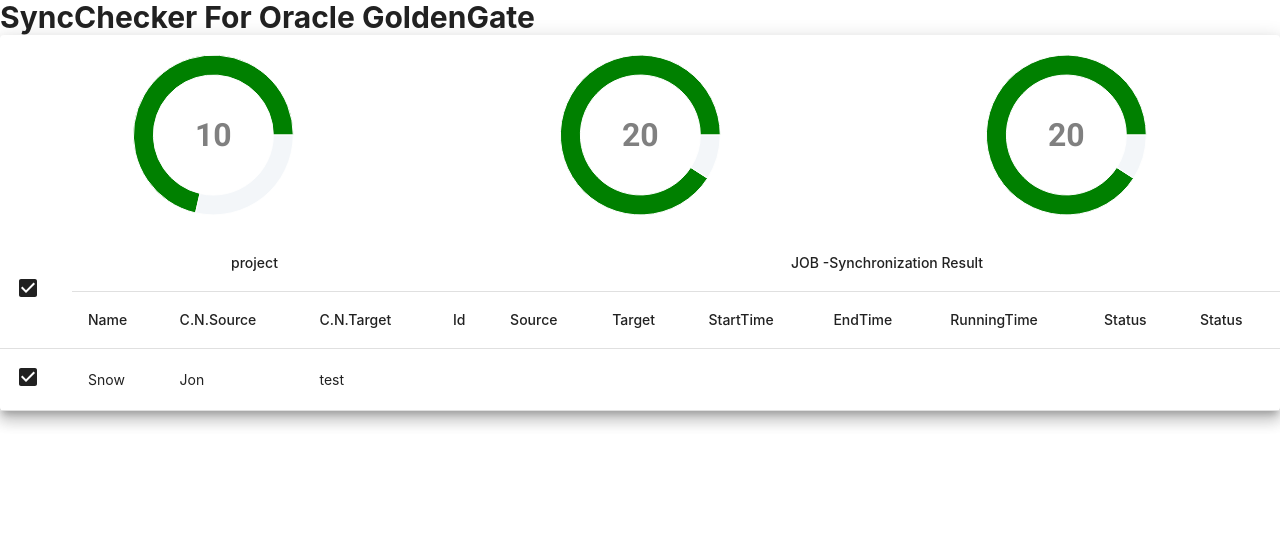
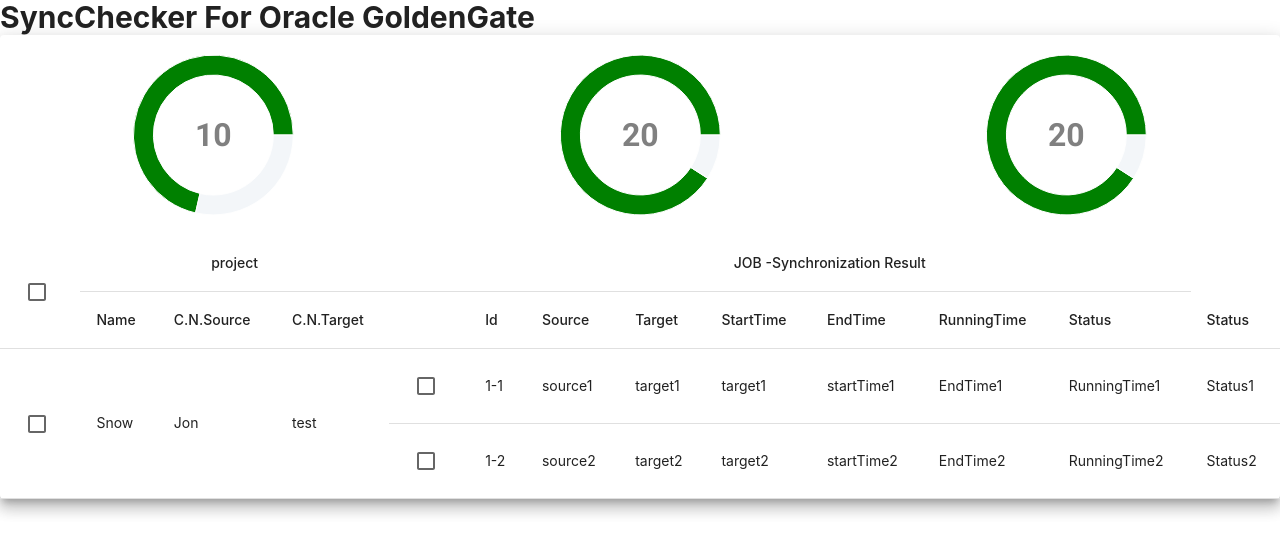
Before and after one commit to lettuceysh/sync_checker, a React (Create React App) app: page / in a window 1280 px wide. Shown: the top 554 px of the page. Built offline with nearby package versions, Linux system fonts and the light colour scheme.

Commit message:
feat: rowSpan이 2이상인 table type

```diff
--- /dev/null
+++ b/src/pageComponents/OperationManagement/OperationTable/RowItem.jsx
@@ -0,0 +1,36 @@
+import React from 'react';
+import TableRow from '@mui/material/TableRow';
+import { Checkbox, TableCell } from '@mui/material';
+
+const RowItem = ({ row, columns }) => {
+  return row.sub.map((sub, index) => {
+    const isFirstLine = index === 0;
+    return (
+      <TableRow hover role="checkbox" tabIndex={-1} key={row.id}>
+        {isFirstLine && (
+          <TableCell rowSpan={row.sub.length}>
+            <Checkbox />
+          </TableCell>
+        )}
+
+        {columns.map((column) => {
+          const value = (isFirstLine && row[column.field]) || sub[column.field];
+          return (
+            <>
+              {value && (
+                <TableCell
+                  key={column.field}
+                  rowSpan={isFirstLine && row[column.field] ? row.sub.length : 1}
+                >
+                  {value}
+                </TableCell>
+              )}
+            </>
+          );
+        })}
+      </TableRow>
+    );
+  });
+};
+
+export default RowItem;
--- /dev/null
+++ b/src/pageComponents/OperationManagement/OperationTable/index.jsx
@@ -0,0 +1,117 @@
+import React from 'react';
+import Table from '@mui/material/Table';
+import TableBody from '@mui/material/TableBody';
+import TableCell from '@mui/material/TableCell';
+import TableContainer from '@mui/material/TableContainer';
+import TableHead from '@mui/material/TableHead';
+import TableRow from '@mui/material/TableRow';
+
+import RowItem from './RowItem';
+import { Checkbox } from '@mui/material';
+
+const columns = [
+  { field: 'name', headerName: 'Name', width: 130 },
+  { field: 'source', headerName: 'C.N.Source', width: 130 },
+  { field: 'target', headerName: 'C.N.Target' },
+  { field: 'subCheck', headerName: '' },
+  { field: 'subId', headerName: 'Id' },
+  { field: 'subSource', headerName: 'Source' },
+  { field: 'subTarget', headerName: 'Target' },
+  { field: 'subTarget', headerName: 'StartTime' },
+  { field: 'startTime', headerName: 'EndTime' },
+  { field: 'EndTime', headerName: 'RunningTime' },
+  { field: 'RunningTime', headerName: 'Status' },
+  { field: 'Status', headerName: 'Status' }
+];
+
+const rows = [
+  {
+    id: 1,
+    name: 'Snow',
+    source: 'Jon',
+    target: 'test',
+    sub: [
+      {
+        subCheck: <Checkbox />,
+        subId: '1-1',
+        subSource: 'source1',
+        subTarget: 'target1',
+        startTime: 'startTime1',
+        EndTime: 'EndTime1',
+        RunningTime: 'RunningTime1',
+        Status: 'Status1'
+      },
+      {
+        subCheck: <Checkbox />,
+        subId: '1-2',
+        subSource: 'source2',
+        subTarget: 'target2',
+        startTime: 'startTime2',
+        EndTime: 'EndTime2',
+        RunningTime: 'RunningTime2',
+        Status: 'Status2'
+      }
+    ]
+  }
+];
+
+const OperationManageMentTable = () => {
+  return (
+    <TableContainer sx={{ maxHeight: 440 }}>
+      <Table stickyHeader aria-label="sticky table">
+        <TableHead>
+          <TableRow>
+            <TableCell rowSpan={2}>
+              <Checkbox />
+            </TableCell>
+            <TableCell align="center" colSpan={3}>
+              project
+            </TableCell>
+            <TableCell align="center"></TableCell>
+            <TableCell align="center" colSpan={7}>
+              JOB -Synchronization Result
+            </TableCell>
+          </TableRow>
+          <TableRow>
+            {columns.map((column) => (
+              <TableCell
+                key={column.field}
+                align={column.align}
+                style={{ top: 57, minWidth: column.minWidth }}
+              >
+                {column.headerName}
+              </TableCell>
+            ))}
+          </TableRow>
+        </TableHead>
+        <TableBody>
+          {rows.map((row) => {
+            return <RowItem row={row} columns={columns} key={row.id} />;
+          })}
+          {/* {rows.map((row) => {
+          return (
+            <TableRow hover role="checkbox" tabIndex={-1} key={row.id}>
+              <TableCell rowSpan={row.sub.length}>
+                <CheckBox checked={false} />
+              </TableCell>
+              {columns.map((column) => {
+                const value = row[column.field];
+
+                return (
+                  <>
+                    <TableCell key={column.field} rowSpan={row.sub.length}>
+                      {value}
+                    </TableCell>
+                  </>
+                );
+              })}
+            </TableRow>
+          );
+        })} */}
+        </TableBody>
+      </Table>
+    </TableContainer>
+  );
+};
+
+export default OperationManageMentTable;
--- a/src/pages/Main/index.jsx
+++ b/src/pages/Main/index.jsx
@@ -1,58 +1,9 @@
+import React from 'react';
 import { Grid, Paper, Typography } from '@mui/material';
 import CircleChart from '../../components/PieChart';
-import React from 'react';
+
 import styled from '@emotion/styled';
-
-import Table from '@mui/material/Table';
-import TableBody from '@mui/material/TableBody';
-import TableCell from '@mui/material/TableCell';
-import TableContainer from '@mui/material/TableContainer';
-import TableHead from '@mui/material/TableHead';
-import TableRow from '@mui/material/TableRow';
-import { CheckBox } from '@mui/icons-material';
-
-const columns = [
-  { field: 'name', headerName: 'Name', width: 130 },
-  { field: 'source', headerName: 'C.N.Source', width: 130 },
-  { field: 'target', headerName: 'C.N.Target' },
-  { field: 'subId', headerName: 'Id' },
-  { field: 'subSource', headerName: 'Source' },
-  { field: 'subTarget', headerName: 'Target' },
-  { field: 'subTarget', headerName: 'StartTime' },
-  { field: 'startTime', headerName: 'EndTime' },
-  { field: 'EndTime', headerName: 'RunningTime' },
-  { field: 'RunningTime', headerName: 'Status' },
-  { field: 'Status', headerName: 'Status' }
-];
-
-const rows = [
-  {
-    id: 1,
-    name: 'Snow',
-    source: 'Jon',
-    target: 'test',
-    sub: [
-      {
-        subId: '1-1',
-        subSource: 'source',
-        subTarget: 'target',
-        startTime: 'startTime',
-        EndTime: 'EndTime',
-        RunningTime: 'RunningTime',
-        Status: 'Status'
-      },
-      {
-        subId: '1-2',
-        subSource: 'source2',
-        subTarget: 'target2',
-        startTime: 'startTime2',
-        EndTime: 'EndTime2',
-        RunningTime: 'RunningTime2',
-        Status: 'Status2'
-      }
-    ]
-  }
-];
+import OperationManageMentTable from '../../pageComponents/OperationManagement/OperationTable';
 
 const data = [
   { name: 'Bubble Tea Sold', value: 10 },
@@ -78,57 +29,7 @@
           <CircleChart data={data2} />
         </CircleChartWrapper>
         <Grid>
-          <TableContainer sx={{ maxHeight: 440 }}>
-            <Table stickyHeader aria-label="sticky table">
-              <TableHead>
-                <TableRow>
-                  <TableCell rowSpan={2}>
-                    <CheckBox checked={false} />
-                  </TableCell>
-                  <TableCell align="center" colSpan={3}>
-                    project
-                  </TableCell>
-                  <TableCell align="center"></TableCell>
-                  <TableCell align="center" colSpan={7}>
-                    JOB -Synchronization Result
-                  </TableCell>
-                </TableRow>
-                <TableRow>
-                  {columns.map((column) => (
-                    <TableCell
-                      key={column.field}
-                      align={column.align}
-                      style={{ top: 57, minWidth: column.minWidth }}
-                    >
-                      {column.headerName}
-                    </TableCell>
-                  ))}
-                </TableRow>
-              </TableHead>
-              <TableBody>
-                {rows.map((row) => {
-                  return (
-                    <TableRow hover role="checkbox" tabIndex={-1} key={row.id}>
-                      <TableCell rowSpan={row.sub.length}>
-                        <CheckBox checked={false} />
-                      </TableCell>
-                      {columns.map((column) => {
-                        const value = row[column.field];
-
-                        return (
-                          <>
-                            <TableCell key={column.field} rowSpan={row.sub.length}>
-                              {value}
-                            </TableCell>
-                          </>
-                        );
-                      })}
-                    </TableRow>
-                  );
-                })}
-              </TableBody>
-            </Table>
-          </TableContainer>
+          <OperationManageMentTable />
         </Grid>
       </Paper>
     </Grid>
```
